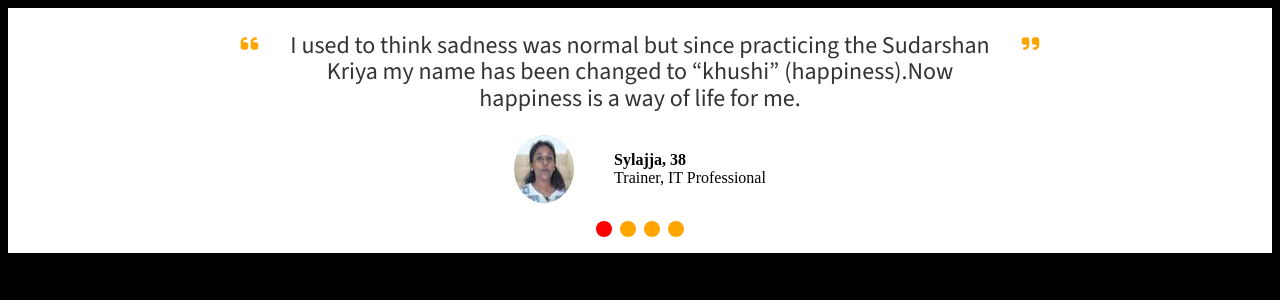
After one commit to erratus/Yogaws, a Python web app: template templates/Carousel.html in a window 1280 px wide. The commit adds this page. Shown: the top 300 px of the page. Run offline with Jinja, Linux system fonts and the light colour scheme; the template is opened without the code that fills it, so the values that code supplies are empty; some libraries are stand-ins or nearby versions.

Commit message:
Made the Carousels

```diff
--- a/static/styles/style.css
+++ b/static/styles/style.css
@@ -278,3 +278,119 @@ nav.hide {
 body{
     background-color: #000;
 }
+.mycarousel{
+    background-color: #fff;
+
+}
+.container{
+    display: flex;
+    flex-direction: column;
+    justify-content: center;
+    position: relative;
+
+}
+.carousel-item{
+    display: flex;
+    flex-direction: column;
+    align-items: center;
+    justify-content: center;
+}
+.carousel-content{
+   display: flex;
+   justify-content: center;
+   position: relative;
+   padding: 0 2rem;
+
+}
+.carousel-content p{
+    font-family: "Source Sans 3", sans-serif;
+    font-size: 1.5rem;
+    font-weight: 400;
+    line-height: 26.4px;
+    color: #333333;
+    text-align: center;
+    display: flex;
+    gap: 2rem;
+
+}
+.person{
+    display: flex;
+    justify-content: center;
+}
+.person img{
+  border-radius: 50%;
+}
+.person ul{
+    list-style: none;
+}
+.person ul>:nth-child(1){
+    font-weight: bolder;
+}
+.slick-dots {
+	display: flex;
+	justify-content: center;
+	margin: 0;
+	padding: 1rem 0;
+
+	list-style-type: none;
+
+		li {
+			margin: 0 0.25rem;
+		}
+
+		button {
+			width: 1rem;
+			height: 1rem;
+			padding: 0;
+
+			border: none;
+			border-radius: 100%;
+			background-color: orange;
+
+			text-indent: -9999px;
+		}
+
+		li.slick-active button {
+			background-color: red;
+		}
+
+}
+.left-icon{
+   align-self: flex-start;
+   color: #FFA500;
+}
+.right-icon{
+   align-self: flex-end;
+   color: #FFA500;
+}
+.teacher-carousel{
+    background-color: #fff;
+}
+
+.services .slick-slide{
+    background-color: #b32532;
+    color: #FFF;
+    height: 200px;
+    border-radius: 30px;
+    margin: 0 15px 0 0;
+    display: flex;
+    align-items: center;
+    justify-content: center;
+    transform: scale(0.8);
+    transition: all 0.4s ease-in-out;
+  }
+.services .slick-slide,
+.services .slick-slide[aria-hidden="true"]:not(.slick-cloned) ~ .slick-cloned[aria-hidden="true"] {
+  transform: scale(0.8, 0.8);
+  transition: all 0.4s ease-in-out;
+}
+
+.services .slick-center,
+.services .slick-slide[aria-hidden="true"]:not([tabindex="-1"]) + .slick-cloned[aria-hidden="true"] {
+  transform: scale(1.1);
+  background-color: #000000;
+}
+.services .slick-current.slick-active{
+  transform: scale(1.1);
+  background-color: #000000;
+}
--- /dev/null
+++ b/templates/Carousel.html
@@ -0,0 +1,116 @@
+<!DOCTYPE html>
+<html lang="en">
+<head>
+    <meta charset="UTF-8">
+    <meta name="viewport" content="width=device-width, initial-scale=1.0">
+    <title>Document</title>
+    <link rel="preconnect" href="https://fonts.googleapis.com">
+    <link rel="preconnect" href="https://fonts.gstatic.com" crossorigin>
+    <link href="https://fonts.googleapis.com/css2?family=Montserrat:ital,wght@0,100..900;1,100..900&family=Source+Sans+3:ital,wght@0,200..900;1,200..900&display=swap" rel="stylesheet">
+    <link rel="stylesheet" href="https://cdnjs.cloudflare.com/ajax/libs/font-awesome/6.6.0/css/all.min.css" integrity="sha512-Kc323vGBEqzTmouAECnVceyQqyqdsSiqLQISBL29aUW4U/M7pSPA/gEUZQqv1cwx4OnYxTxve5UMg5GT6L4JJg==" crossorigin="anonymous" referrerpolicy="no-referrer" />
+    <link rel="stylesheet" href="https://cdnjs.cloudflare.com/ajax/libs/slick-carousel/1.9.0/slick.css" integrity="sha512-wR4oNhLBHf7smjy0K4oqzdWumd+r5/+6QO/vDda76MW5iug4PT7v86FoEkySIJft3XA0Ae6axhIvHrqwm793Nw==" crossorigin="anonymous" referrerpolicy="no-referrer" />
+    <link rel="stylesheet" href="/static/styles/style.css">
+</head>
+<body>
+    <section class="mycarousel">
+        <div class="container">
+            <div class="carousel-item">
+                <div class="carousel-content">
+                    <p><sup><i class="fa-solid fa-quote-left left-icon"></i></sup>I used to think sadness was normal but since practicing the Sudarshan <br> Kriya my name has been changed to “khushi” (happiness).Now<br>happiness is a way of life for me.<sup><i class="fa-solid fa-quote-right right-icon"></i></sup></p>
+                </div>
+                <div class="person">
+                    <img src="/static/assets/Sylajja-60x60-f50_50.jpg" alt="">
+                    <ul>
+                        <li>Sylajja, 38</li>
+                        <li>Trainer, IT Professional</li>
+                    </ul>
+                </div>
+            </div>
+            <div class="carousel-item">
+                <div class="carousel-content">
+                    <p><sup><i class="fa-solid fa-quote-left"></i></sup>I used to think sadness was normal but since practicing the Sudarshan <br> Kriya my name has been changed to “khushi” (happiness).Now<br>happiness is a way of life for me.<sup><i class="fa-solid fa-quote-right"></i></sup></p>
+                </div>
+                <div class="person">
+                    <img src="/static/assets/Sylajja-60x60-f50_50.jpg" alt="">
+                    <ul>
+                        <li>Sylajja, 38</li>
+                        <li>Trainer, IT Professional</li>
+                    </ul>
+                </div>
+            </div>
+            <div class="carousel-item">
+                <div class="carousel-content">
+                    <p><sup><i class="fa-solid fa-quote-left"></i></sup>I used to think sadness was normal but since practicing the Sudarshan <br> Kriya my name has been changed to “khushi” (happiness).Now<br>happiness is a way of life for me.<sup><i class="fa-solid fa-quote-right"></i></sup></p>
+                </div>
+                <div class="person">
+                    <img src="/static/assets/Sylajja-60x60-f50_50.jpg" alt="">
+                    <ul>
+                        <li>Sylajja, 38</li>
+                        <li>Trainer, IT Professional</li>
+                    </ul>
+                </div>
+            </div>
+            <div class="carousel-item">
+                <div class="carousel-content">
+                    <p><sup><i class="fa-solid fa-quote-left"></i></sup>I used to think sadness was normal but since practicing the Sudarshan <br> Kriya my name has been changed to “khushi” (happiness).Now<br>happiness is a way of life for me.<sup><i class="fa-solid fa-quote-right"></i></sup></p>
+                </div>
+                <div class="person">
+                    <img src="/static/assets/Sylajja-60x60-f50_50.jpg" alt="">
+                    <ul>
+                        <li>Sylajja, 38</li>
+                        <li>Trainer, IT Professional</li>
+                    </ul>
+                </div>
+            </div>
+        </div>
+    </section>
+    <script src="https://cdnjs.cloudflare.com/ajax/libs/jquery/3.7.1/jquery.min.js" integrity="sha512-v2CJ7UaYy4JwqLDIrZUI/4hqeoQieOmAZNXBeQyjo21dadnwR+8ZaIJVT8EE2iyI61OV8e6M8PP2/4hpQINQ/g==" crossorigin="anonymous" referrerpolicy="no-referrer"></script>
+    <script src="https://cdnjs.cloudflare.com/ajax/libs/jquery-migrate/3.5.2/jquery-migrate.min.js" integrity="sha512-BzvgYEoHXuphX+g7B/laemJGYFdrq4fTKEo+B3PurSxstMZtwu28FHkPKXu6dSBCzbUWqz/rMv755nUwhjQypw==" crossorigin="anonymous" referrerpolicy="no-referrer"></script>
+    <script src="https://cdnjs.cloudflare.com/ajax/libs/slick-carousel/1.9.0/slick.min.js" integrity="sha512-HGOnQO9+SP1V92SrtZfjqxxtLmVzqZpjFFekvzZVWoiASSQgSr4cw9Kqd2+l8Llp4Gm0G8GIFJ4ddwZilcdb8A==" crossorigin="anonymous" referrerpolicy="no-referrer"></script>
+    <script type="text/javascript">
+            $('.container').slick({
+                dots: true,
+                arrows:false,
+                infinite: true,
+                speed: 300,
+                slidesToShow: 1,
+                slidesToScroll: 1,
+                responsive: [
+                    {
+                    breakpoint: 1024,
+                    settings: {
+                        slidesToShow: 1,
+                        slidesToScroll: 1,
+                        infinite: true,
+                        dots: true,
+                        scale: 0.3
+                    }
+                    },
+                    {
+                    breakpoint: 600,
+                    settings: {
+                        slidesToShow: 1,
+                        slidesToScroll: 1,
+                        infinite: true,
+                        dots: true,
+                        scale:0.8
+
+                    }
+                    },
+                    {
+                    breakpoint: 480,
+                    settings: {
+                        slidesToShow: 1,
+                        slidesToScroll: 1,
+                        dots: true,
+                        scale:0.7
+                    }
+                    }
+                    // You can unslick at a given breakpoint now by adding:
+                    // settings: "unslick"
+                    // instead of a settings object
+                ]
+            });
+    </script>
+</body>
+</html>
```
Also changed, not shown: templates/teachers.html (added, +80 -0 lines).
